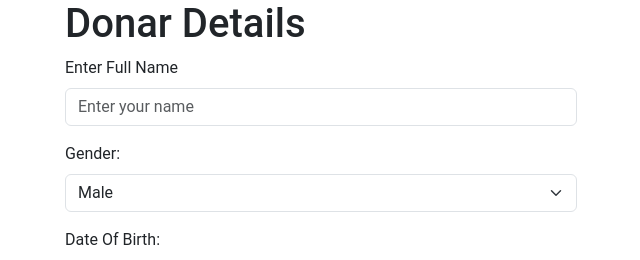
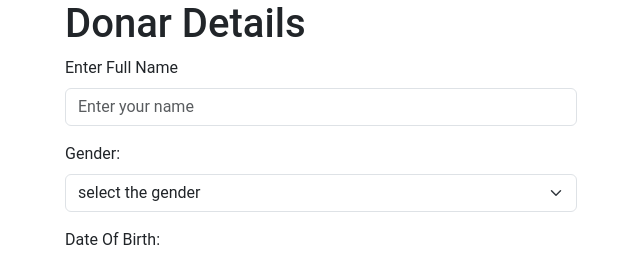
Before and after one commit to demovsproject/vsproject, a React (Vite) app: page /blood-donate in a window 1280 px wide. Shown: the top 260 px of the page, without its empty margins (319-959 px from the left). Built offline with nearby package versions, Linux system fonts and the light colour scheme; no server answers.

Commit message:
Update DetailsForm.jsx
Gender commit

```diff
--- a/src/DetailsForm.jsx
+++ b/src/DetailsForm.jsx
@@ -67,7 +67,8 @@ function DetailsForm() {
         <Form.Group className="mb-3">
           <Form.Label>Gender:</Form.Label>
           <Form.Select name='gender' value={formData.gender} onChange={handleChange}>
-            <option>Male</option>
+           <option>select the gender</option>
+              <option>Male</option>
             <option>Female</option>
             <option>Others</option>
           </Form.Select>
```
